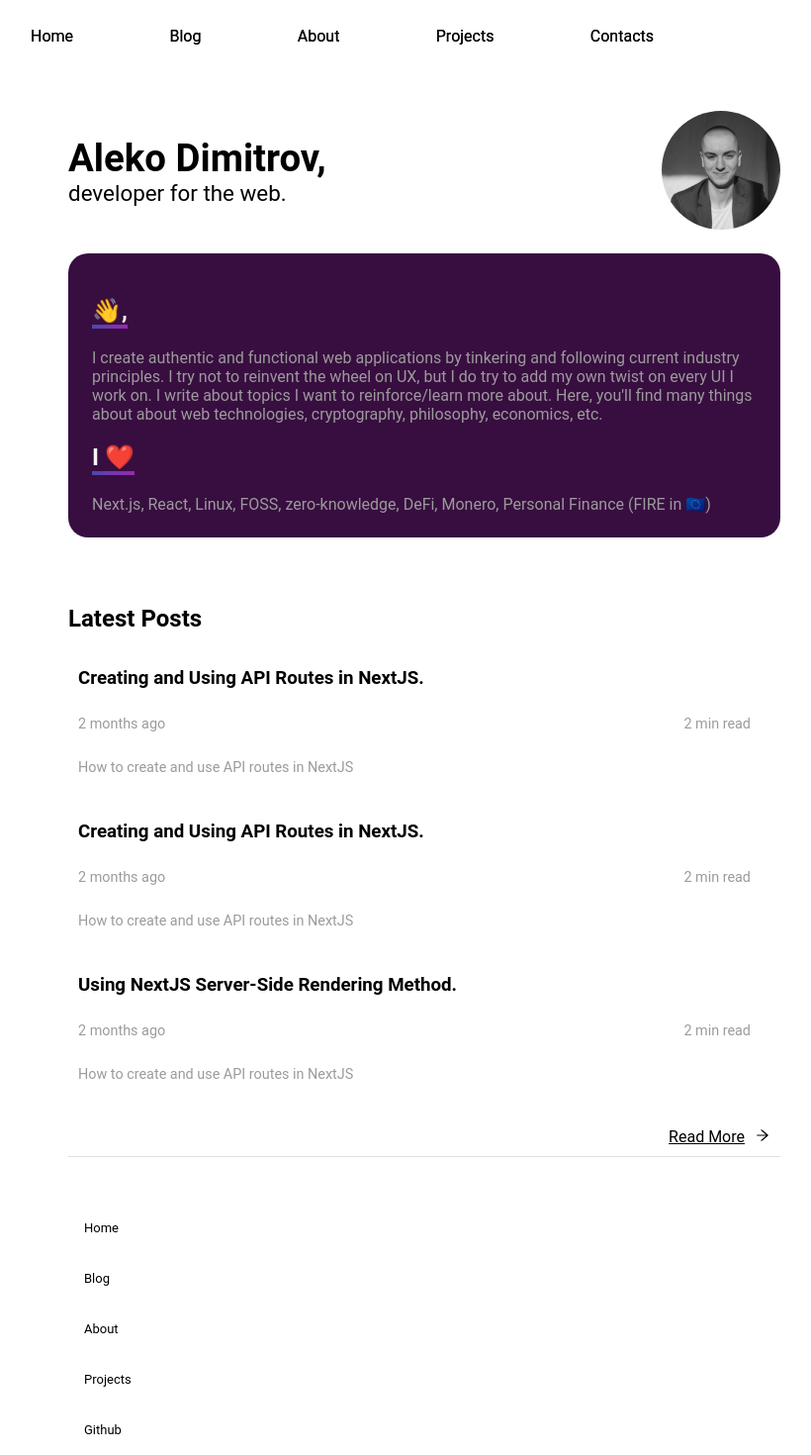
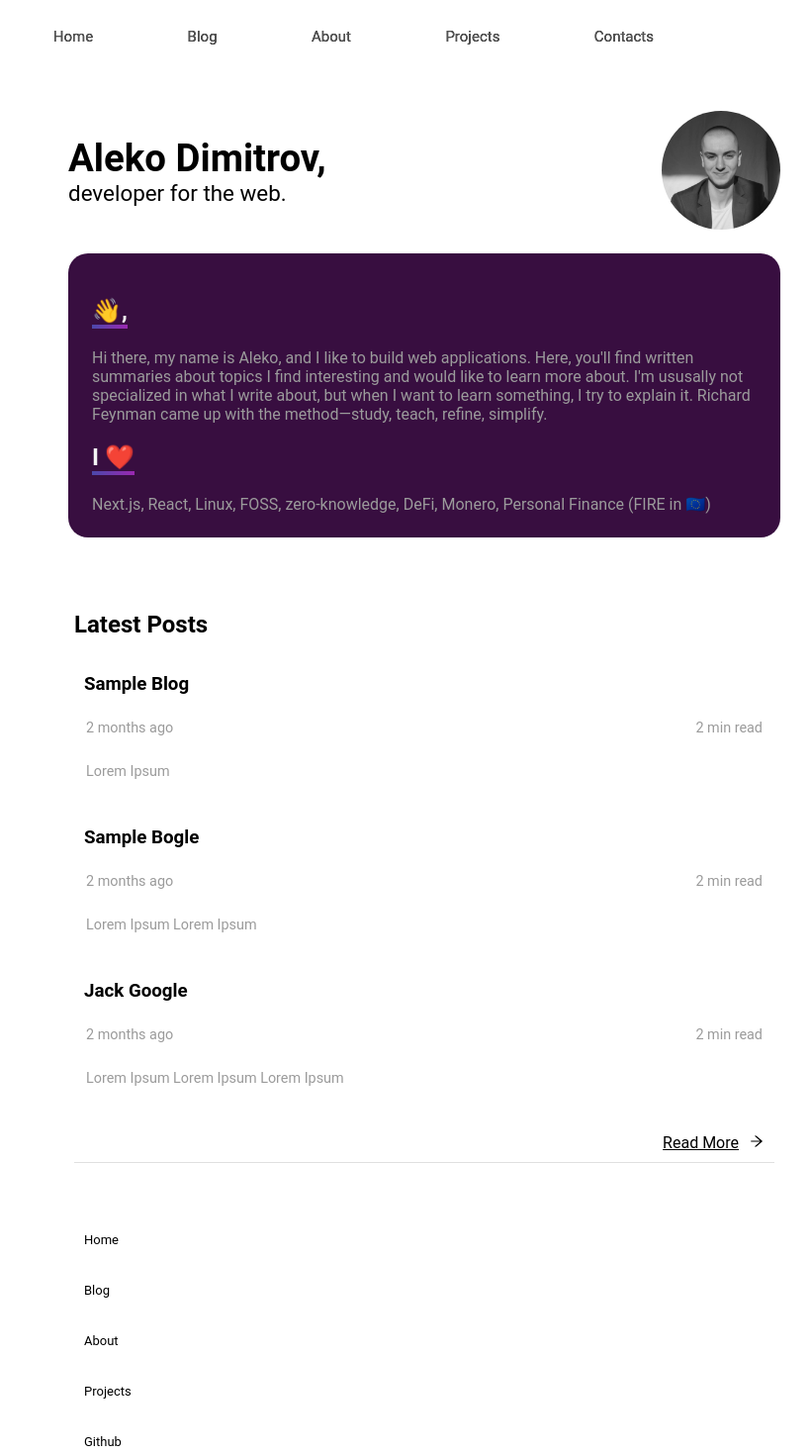
Before and after one commit to AlekoDimitrov/alekodimitrov.com-personal, a Next.js app: page / in a window 1280 px wide. Shown: the top 1470 px of the page at 99% size, without its empty margins (211-1031 px from the left). Built offline with nearby package versions, Linux system fonts and the light colour scheme.

Commit message:
Create blog page layout

```diff
--- a/package.json
+++ b/package.json
@@ -17,10 +17,12 @@
     "@mui/material": "^5.6.1",
     "@next/mdx": "^12.1.5",
     "framer-motion": "^6.3.0",
+    "javascript-time-ago": "^2.3.13",
     "next": "12.1.5",
     "react": "18.0.0",
     "react-dom": "18.0.0",
-    "react-icons": "^4.3.1"
+    "react-icons": "^4.3.1",
+    "react-time-ago": "^7.1.9"
   },
   "devDependencies": {
     "@svgr/webpack": "^6.2.1",
--- a/src/blogData.ts
+++ b/src/blogData.ts
@@ -1,7 +1,20 @@
 export default [
   {
     date: "",
-    slug: "how-when-why-fire",
-    title: "Keeping it Simple: How, When, and Why to FIRE",
+    slug: "sampleBlog",
+    title: "Sample Blog",
+    description: "Lorem Ipsum",
+  },
+  {
+    date: "",
+    slug: "sampleBogle",
+    title: "Sample Bogle",
+    description: "Lorem Ipsum Lorem Ipsum",
+  },
+  {
+    date: "",
+    slug: "jackGoogle",
+    title: "Jack Google",
+    description: "Lorem Ipsum Lorem Ipsum Lorem Ipsum",
   },
 ];
--- a/src/components/Hero.tsx
+++ b/src/components/Hero.tsx
@@ -43,12 +43,12 @@ const Hero = () => {
         >
           <h2 className="heroH2">👋,</h2>
           <p className="heroP">
-            I create authentic and functional web applications by tinkering and
-            following current industry principles. I try not to reinvent the
-            wheel on UX, but I do try to add my own twist on every UI I work on.
-            I write about topics I want to reinforce/learn more about. Here,
-            you'll find many things about about web technologies, cryptography,
-            philosophy, economics, etc.
+            Hi there, my name is Aleko, and I like to build web applications.
+            Here, you'll find written summaries about topics I find interesting
+            and would like to learn more about. I'm ususally not specialized in
+            what I write about, but when I want to learn something, I try to
+            explain it. Richard Feynman came up with the method—study, teach,
+            refine, simplify.
           </p>
           <h2 className="heroH2">I ❤️</h2>
           <Box display={"flex"} alignItems={"center"} color="rgb(87, 87, 87)">
--- a/src/components/LatestPosts.tsx
+++ b/src/components/LatestPosts.tsx
@@ -1,7 +1,8 @@
 import { Box, Divider, Link } from "@mui/material";
+import { AiOutlineArrowRight } from "react-icons/ai";
 import React from "react";
-import { motion, AnimatePresence } from "framer-motion";
-import { AiOutlineArrowRight } from "react-icons/ai";
+import { motion } from "framer-motion";
+import blogsMeta from "../blogData";
 
 const blogVariants = {
   initial: {
@@ -14,70 +15,34 @@ const blogVariants = {
 };
 
 const LatestPosts = () => {
+  let key = 0;
   return (
     <>
-      <Box padding={3}>
+      <Box padding="30px">
         <h2>Latest Posts</h2>
-        <Link href={"#"} underline={"none"}>
+        {blogsMeta.map((blog) => {
+          key += 1;
+          return (
+            <Link href={blog.slug} underline="none" key={key}>
               <motion.div
                 className="latestPostsDIV"
                 variants={blogVariants}
                 initial="initial"
                 whileHover="whileHover"
               >
-            <h3 className="latestPostsH3">
-              Creating and Using API Routes in NextJS.
-            </h3>
-            <Box display={"flex"} justifyContent={"space-between"} pr={"20px"}>
+                <h3 className="latestPostsTitle">{blog.title}</h3>
+                <Box display={"flex"} justifyContent={"space-between"}>
                   <p className="latestPostsP">2 months ago</p>
                   <p className="latestPostsP">2 min read</p>
                 </Box>
-            <p className="latestPostsP">
-              How to create and use API routes in NextJS
-            </p>
+                <p className="latestPostsP">{blog.description}</p>
               </motion.div>
             </Link>
-        <Link href={"#"} underline={"none"}>
-          <motion.div
-            className="latestPostsDIV"
-            variants={blogVariants}
-            initial="initial"
-            whileHover="whileHover"
-          >
-            <h3 className="latestPostsH3">
-              Creating and Using API Routes in NextJS.
-            </h3>
-            <Box display={"flex"} justifyContent={"space-between"} pr={"20px"}>
-              <p className="latestPostsP">2 months ago</p>
-              <p className="latestPostsP">2 min read</p>
-            </Box>
-            <p className="latestPostsP">
-              How to create and use API routes in NextJS
-            </p>
-          </motion.div>
-        </Link>
-        <Link href={"#"} underline={"none"}>
-          <motion.div
-            className="latestPostsDIV"
-            variants={blogVariants}
-            initial="initial"
-            whileHover="whileHover"
-          >
-            <h3 className="latestPostsH3">
-              Using NextJS Server-Side Rendering Method.
-            </h3>
-            <Box display={"flex"} justifyContent={"space-between"} pr={"20px"}>
-              <p className="latestPostsP">2 months ago</p>
-              <p className="latestPostsP">2 min read</p>
-            </Box>
-            <p className="latestPostsP">
-              How to create and use API routes in NextJS
-            </p>
-          </motion.div>
-        </Link>
-        <Box padding={"10px"}>
+          );
+        })}
+
         <Link href="#" color={"#00000"}>
-            <Box display={"flex"} justifyContent={"flex-end"}>
+          <Box display={"flex"} justifyContent={"flex-end"} padding="10px">
             <motion.div
               className="latestPostsMOTIONDIV"
               whileHover={{ color: "#9c27b0" }}
@@ -87,7 +52,7 @@ const LatestPosts = () => {
             </motion.div>
           </Box>
         </Link>
-        </Box>
+
         <Divider />
       </Box>
     </>
--- a/src/components/MobileNavigation.tsx
+++ b/src/components/MobileNavigation.tsx
@@ -3,11 +3,11 @@ import React from "react";
 import { motion } from "framer-motion";
 
 const mobileNavLinks = [
-  { id: 1, href: "#", text: "Home" },
-  { id: 2, href: "blog", text: "Blog" },
-  { id: 3, href: "#", text: "About" },
-  { id: 4, href: "#", text: "Projects" },
-  { id: 5, href: "#", text: "Contacts" },
+  { id: 1, href: "/", text: "Home" },
+  { id: 2, href: "/articles", text: "Blog" },
+  { id: 3, href: "/about", text: "About" },
+  { id: 4, href: "/projects", text: "Projects" },
+  { id: 5, href: "/contacts", text: "Contacts" },
 ];
 
 const variants = {
@@ -34,7 +34,13 @@ const childVariants = {
 const MobileNavigation = (props: any) => {
   return (
     <Box>
-      <Box position="fixed" zIndex={1} top={0} left={0}>
+      <Box
+        position="fixed"
+        zIndex={1}
+        top={0}
+        left={0}
+        display={{ sm: "none" }}
+      >
         <motion.div
           variants={variants}
           initial="hidden"
@@ -67,7 +73,7 @@ const MobileNavigation = (props: any) => {
                           <h4>{link.text}</h4>
                         </Link>
                       </ListItem>
-                      <Divider />
+                      <Divider color={"#4f176a"} />
                     </motion.div>
                   );
                 })}
--- a/src/components/Navbar.tsx
+++ b/src/components/Navbar.tsx
@@ -36,21 +36,31 @@ const Navbar = (props: any) => {
             sx={{
               display: "flex",
               alignItems: "center",
-              flex: 1,
+              flex: 1.3,
             }}
           >
-            <Link href="#">
+            <Link href="/">
               <a>
                 <LogoSvg className="logoSvg" />
               </a>
             </Link>
           </Box>
           <Box className={"navbarA"}>
-            <a href={"#"}>Home</a>
-            <a href={"#"}>Blog</a>
-            <a href={"#"}>About</a>
-            <a href={"#"}>Projects</a>
-            <a href={"#"}>Contacts</a>
+            <a href={"/"} className={"navbarTagText"}>
+              Home
+            </a>
+            <a href={"/articles"} className={"navbarTagText"}>
+              Blog
+            </a>
+            <a href={"/about"} className={"navbarTagText"}>
+              About
+            </a>
+            <a href={"/projects"} className={"navbarTagText"}>
+              Projects
+            </a>
+            <a href={"/contacts"} className={"navbarTagText"}>
+              Contacts
+            </a>
           </Box>
           <Box
             onClick={setNavigationState}
--- a/styles/globals.css
+++ b/styles/globals.css
@@ -43,13 +43,14 @@ p {
   color: rgb(155, 155, 155);
 }
 
-.latestPostsH3 {
+.latestPostsTitle {
   color: black;
   margin: 0;
 }
 
 .latestPostsP {
   font-size: 0.9rem;
+  padding: 2px;
 }
 .latestPostsDIV {
   padding: 10px;
@@ -87,6 +88,11 @@ p {
   margin-top: 4px;
 }
 
+.navbarTagText {
+  font-size: 15px;
+  color: rgb(82, 82, 82);
+}
+
 .navbarA {
   margin-top: 9px;
   flex: 7;
```
Also changed, not shown: src/pages/articles/index.tsx (added, +66 -0 lines), src/pages/articles/sampleBlog.mdx (added, +50 -0 lines), src/pages/blog.tsx (deleted, +0 -28 lines), src/pages/sampleBlog.mdx (deleted, +0 -43 lines), 1 other file (tests, documents, lock files or other folders). Lines whose indentation alone changed are shown as unchanged.
